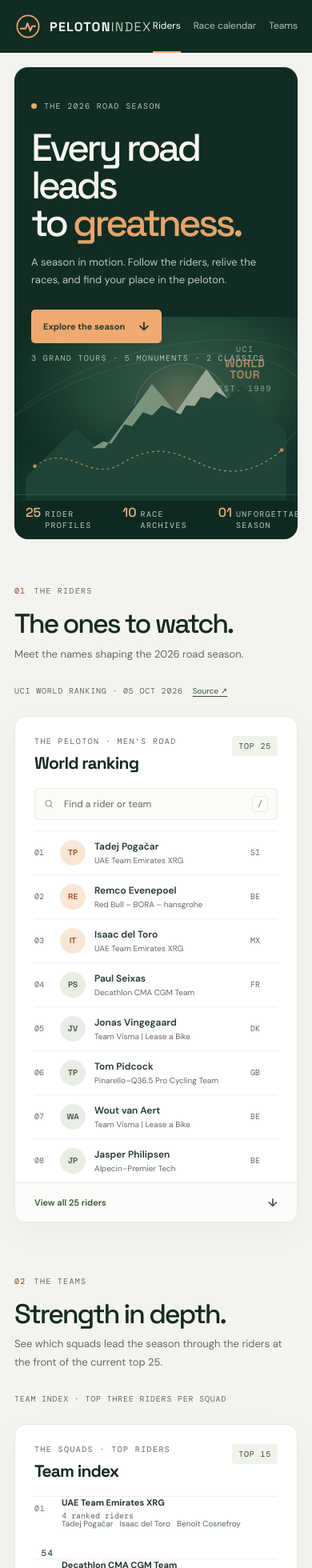
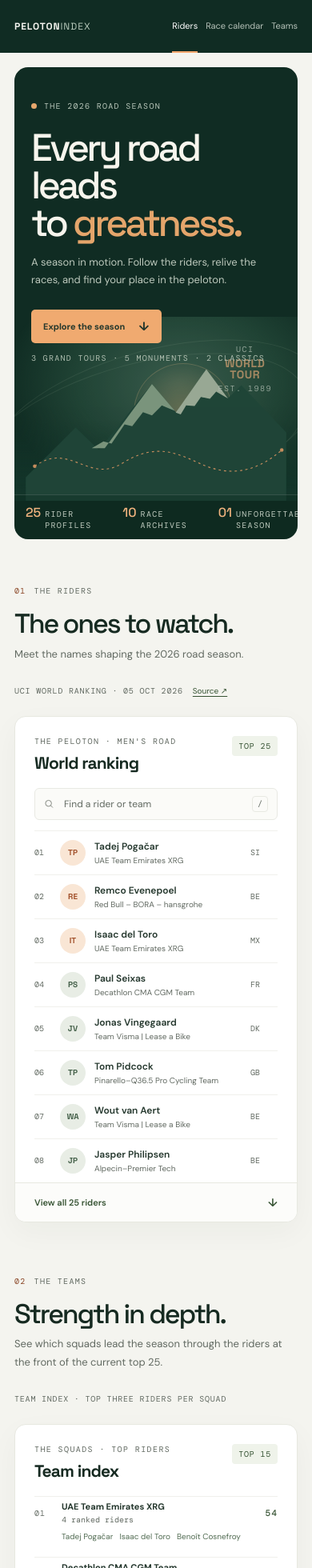
Before and after one commit to claicham/visual-regression, an Angular app in the folder app/: page / in a window 390 px wide. Shown: the top 1960 px of the page at 80% size. Built offline with nearby package versions, Linux system fonts and the light colour scheme.

Commit message:
fix mobile view

```diff
--- a/app/src/app/components/site-header/site-header.scss
+++ b/app/src/app/components/site-header/site-header.scss
@@ -106,3 +106,22 @@
     display: none;
   }
 }
+
+@media (max-width: 30rem) {
+  .brand-mark {
+    display: none;
+  }
+
+  .brand {
+    gap: 0;
+    font-size: 0.75rem;
+  }
+
+  nav {
+    gap: 0.625rem;
+  }
+
+  nav a {
+    font-size: 0.6875rem;
+  }
+}
--- a/app/src/app/components/team-ranking/team-ranking.scss
+++ b/app/src/app/components/team-ranking/team-ranking.scss
@@ -142,13 +142,28 @@
   .team-row {
     min-height: 4.75rem;
     grid-template-columns: 1.5rem minmax(0, 1fr) 2.25rem;
+    grid-template-areas:
+      'rank team score'
+      '. riders riders';
     gap: 0.625rem;
   }
 
+  .rank {
+    grid-area: rank;
+  }
+
+  .team-copy {
+    grid-area: team;
+  }
+
   .team-riders {
-    grid-column: 2 / 4;
+    grid-area: riders;
     margin-top: -0.8125rem;
     padding-bottom: 0.8125rem;
+  }
+
+  .team-score {
+    grid-area: score;
   }
 
   .team-riders a {
--- a/app/src/app/pages/home-page/home-page.scss
+++ b/app/src/app/pages/home-page/home-page.scss
@@ -103,6 +103,7 @@
   position: relative;
   min-width: 0;
   align-self: stretch;
+  contain: paint;
   overflow: hidden;
   background: radial-gradient(ellipse at 58% 36%, #436756 0%, #254a3a 43%, transparent 75%);
 }
```
